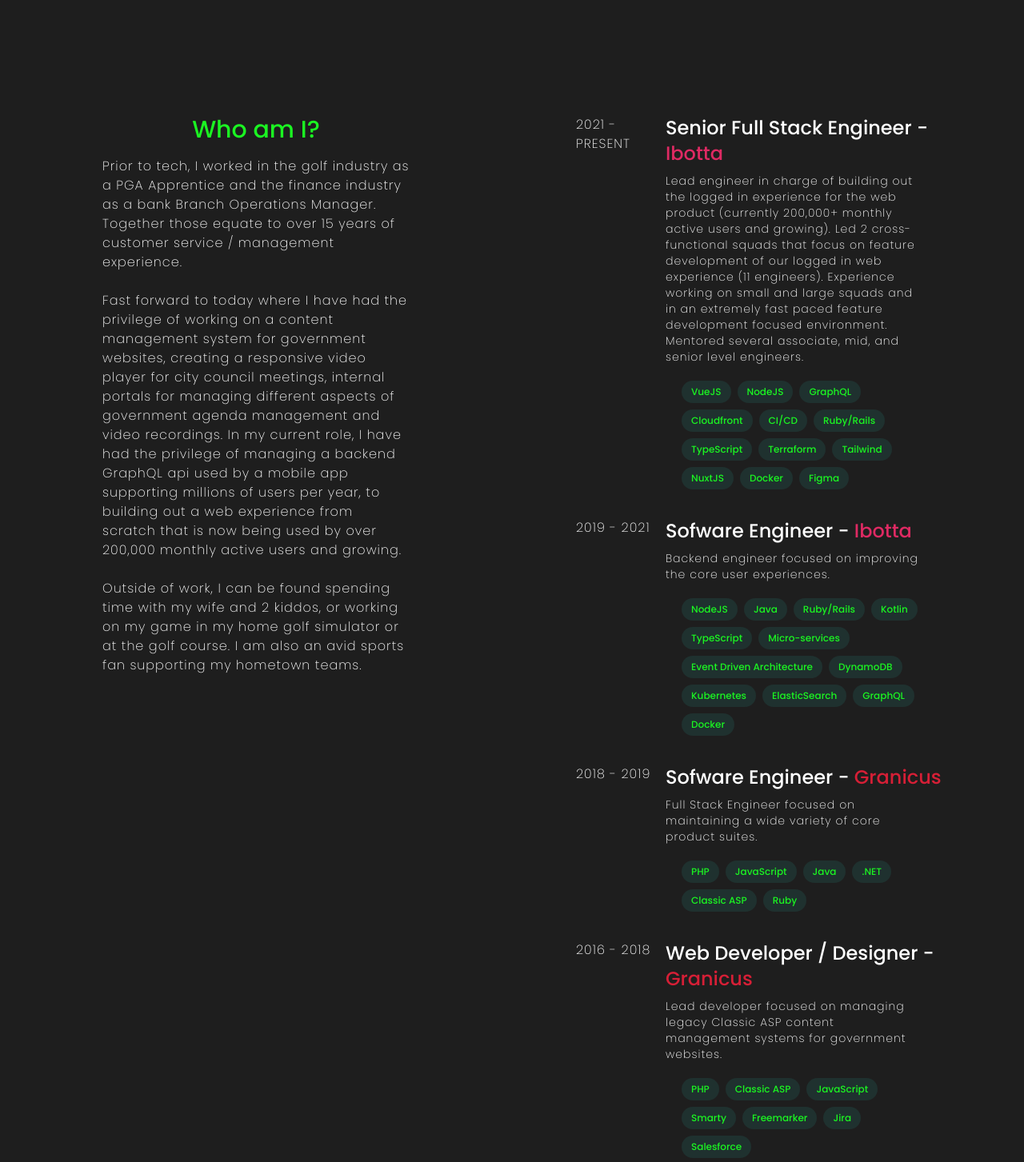
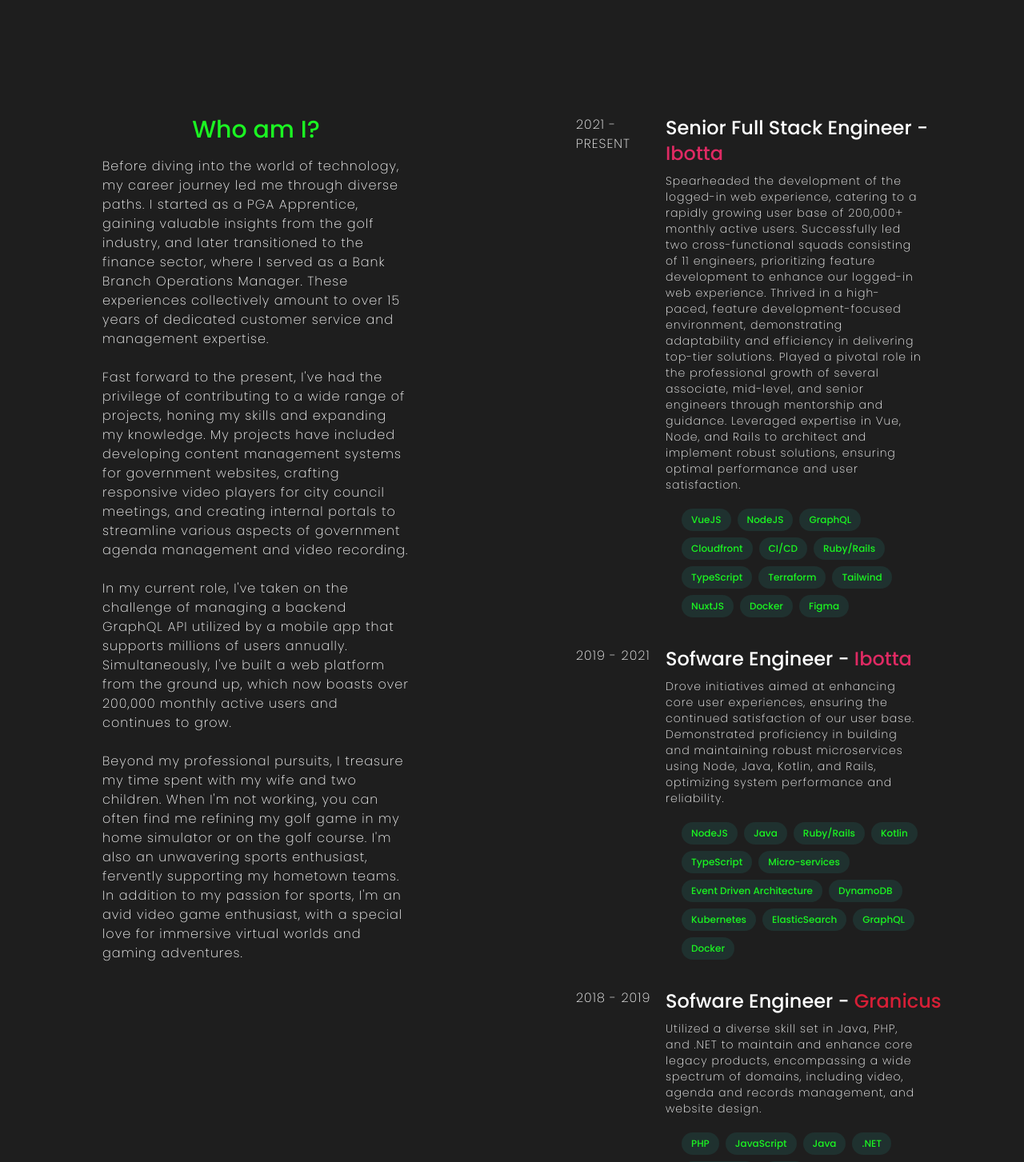
Before and after one commit to iShawshank/ishawshank.github.io, a React (Create React App) app: page / in a window 1280 px wide. Shown: the part 880-2333 px from the top of the page at 80% size. Built offline with nearby package versions, Linux system fonts and the light colour scheme.

Commit message:
initial copy updates

```diff
--- a/src/components/Intro/Intro.js
+++ b/src/components/Intro/Intro.js
@@ -16,7 +16,7 @@
         <p className='introText'>I'm <span className='introName'>Kevin Shaw</span></p>
         <span className='introTitle'>Senior Full Stack Engineer</span>
         <p className='introDescription mb-3'>
-          Husband, Dad of 2, and Software Engineer with 7+ years of engineering experience and over 20+ years of professional experience.
+        I'm a dedicated husband, a proud father of two, and a seasoned Software Engineer. With more than seven years of engineering experience under my belt and a professional journey spanning over two decades, I'm passionate about solving complex problems and creating innovative solutions.
         </p>
         <div className='buttonContainer flex justify-center lg:justify-start'>
           <button className='hireMeBtn' onClick={() => document.getElementById('contact').scrollIntoView({ behavior: 'smooth'})}>
--- a/src/components/Projects/Projects.css
+++ b/src/components/Projects/Projects.css
@@ -5,3 +5,7 @@
 .projectGrid {
   max-width: 75rem;
 }
+
+.projectsHeader {
+  color: #1bf522;
+}
--- a/src/components/Projects/Projects.js
+++ b/src/components/Projects/Projects.js
@@ -6,7 +6,8 @@
 const Projects = () => {
   return (
     <section id='projects' className='flex flex-col justify-center items-center'>
-      <h4 className='text-4xl font-semibold py-4 mt-8 lg:mt-0'>My Projects</h4>
+      <h4 className='projectsHeader text-4xl font-semibold py-4 mt-8 lg:mt-0'>My Projects</h4>
+      <p className='flex px-4 font-thin'>Select each project to learn more about the key technology used</p>
       <div className='projectGrid grid grid-cols-1 lg:grid-cols-3 w-full'>
         {resumeData.projects.map(project => (<SingleProject project={project} key={project.id} />))}
       </div>
--- a/src/components/Skills/Skills.js
+++ b/src/components/Skills/Skills.js
@@ -1,25 +1,37 @@
-import React from 'react'
+import React from 'react';
 import './Skills.css';
 import { resumeData } from '../../data/resumeData';
 import Job from './Job';
 
 const Skills = () => {
   return (
-    <section id='skills' className='grid grid-cols-1 lg:grid-cols-2'>
-      <div className='aboutMe hidden md:flex flex-col justify-start items-center'>
-        <h4 className='aboutMeHeader text-3xl font-normal mb-4'>Who am I?</h4>
-        <p className='aboutMeText'>{resumeData.whoAmI}</p>
-        <br/>
-        <p className='aboutMeText'>{resumeData.whoAmI2}</p>
-        <br/>
-        <p className='aboutMeText'>{resumeData.outsideOfWork}</p>
+    <section id="skills" className="grid grid-cols-1 lg:grid-cols-2">
+      <div className="aboutMe hidden md:flex flex-col justify-start items-center">
+        <h4 className="aboutMeHeader text-3xl font-normal mb-4">
+          Who am I?
+        </h4>
+        <p className="aboutMeText">{resumeData.whoAmI}</p>
+        <br />
+        <p className="aboutMeText">{resumeData.whoAmI2}</p>
+        <br />
+        <p className="aboutMeText">{resumeData.whoAmI3}</p>
+        <br />
+        <p className="aboutMeText">{resumeData.outsideOfWork}</p>
       </div>
-      <div className='experience flex flex-col px-4'>
-        { resumeData.experience.map(job => (<Job job={job} key={job.id} />))}
-        <a href='/resume.pdf' target='_blank' className='resumeLink lg:ml-8 lg:mt-8'>View full Resume ></a>
+      <div className="experience flex flex-col px-4">
+        {resumeData.experience.map((job) => (
+          <Job job={job} key={job.id} />
+        ))}
+        <a
+          href="/resume.pdf"
+          target="_blank"
+          className="resumeLink lg:ml-8 lg:mt-8"
+        >
+          View full Resume >
+        </a>
       </div>
     </section>
-  )
-}
+  );
+};
 
-export default Skills
+export default Skills;
--- a/src/data/resumeData.js
+++ b/src/data/resumeData.js
@@ -1,10 +1,12 @@
 export const resumeData = {
   whoAmI:
-    'Prior to tech, I worked in the golf industry as a PGA Apprentice and the finance industry as a bank Branch Operations Manager. Together those equate to over 15 years of customer service / management experience.',
+    'Before diving into the world of technology, my career journey led me through diverse paths. I started as a PGA Apprentice, gaining valuable insights from the golf industry, and later transitioned to the finance sector, where I served as a Bank Branch Operations Manager. These experiences collectively amount to over 15 years of dedicated customer service and management expertise.',
   whoAmI2:
-    'Fast forward to today where I have had the privilege of working on a content management system for government websites, creating a responsive video player for city council meetings, internal portals for managing different aspects of government agenda management and video recordings. In my current role, I have had the privilege of managing a backend GraphQL api used by a mobile app supporting millions of users per year, to building out a web experience from scratch that is now being used by over 200,000 monthly active users and growing.',
+    "Fast forward to the present, I've had the privilege of contributing to a wide range of projects, honing my skills and expanding my knowledge. My projects have included developing content management systems for government websites, crafting responsive video players for city council meetings, and creating internal portals to streamline various aspects of government agenda management and video recording.",
+  whoAmI3:
+    "In my current role, I've taken on the challenge of managing a backend GraphQL API utilized by a mobile app that supports millions of users annually. Simultaneously, I've built a web platform from the ground up, which now boasts over 200,000 monthly active users and continues to grow.",
   outsideOfWork:
-    'Outside of work, I can be found spending time with my wife and 2 kiddos, or working on my game in my home golf simulator or at the golf course. I am also an avid sports fan supporting my hometown teams.',
+    "Beyond my professional pursuits, I treasure my time spent with my wife and two children. When I'm not working, you can often find me refining my golf game in my home simulator or on the golf course. I'm also an unwavering sports enthusiast, fervently supporting my hometown teams. In addition to my passion for sports, I'm an avid video game enthusiast, with a special love for immersive virtual worlds and gaming adventures.",
   experience: [
     {
       id: 5,
@@ -13,7 +15,7 @@
       companyLink: 'https://ibotta.com',
       title: 'Senior Full Stack Engineer',
       description:
-        'Lead engineer in charge of building out the logged in experience for the web product (currently 200,000+ monthly active users and growing). Led 2 cross-functional squads that focus on feature development of our logged in web experience (11 engineers). Experience working on small and large squads and in an extremely fast paced feature development focused environment. Mentored several associate, mid, and senior level engineers.',
+        'Spearheaded the development of the logged-in web experience, catering to a rapidly growing user base of 200,000+ monthly active users. Successfully led two cross-functional squads consisting of 11 engineers, prioritizing feature development to enhance our logged-in web experience. Thrived in a high-paced, feature development-focused environment, demonstrating adaptability and efficiency in delivering top-tier solutions. Played a pivotal role in the professional growth of several associate, mid-level, and senior engineers through mentorship and guidance. Leveraged expertise in Vue, Node, and Rails to architect and implement robust solutions, ensuring optimal performance and user satisfaction.',
       skills: [
         'VueJS',
         'NodeJS',
@@ -36,7 +38,7 @@
       companyLink: 'https://ibotta.com',
       title: 'Sofware Engineer',
       description:
-        'Backend engineer focused on improving the core user experiences.',
+        'Drove initiatives aimed at enhancing core user experiences, ensuring the continued satisfaction of our user base. Demonstrated proficiency in building and maintaining robust microservices using Node, Java, Kotlin, and Rails, optimizing system performance and reliability.',
       skills: [
         'NodeJS',
         'Java',
@@ -59,7 +61,7 @@
       companyLink: 'https://granicus.com/',
       title: 'Sofware Engineer',
       description:
-        'Full Stack Engineer focused on maintaining a wide variety of core product suites.',
+        'Utilized a diverse skill set in Java, PHP, and .NET to maintain and enhance core legacy products, encompassing a wide spectrum of domains, including video, agenda and records management, and website design.',
       skills: [
         'PHP',
         'JavaScript',
@@ -76,7 +78,7 @@
       companyLink: 'https://granicus.com/',
       title: 'Web Developer / Designer',
       description:
-        'Lead developer focused on managing legacy Classic ASP content management systems for government websites.',
+        'Spearheaded the management and modernization of legacy Classic ASP content management systems for government websites, ensuring improved functionality, security, and user experience.',
       skills: [
         'PHP',
         'Classic ASP',
@@ -94,7 +96,7 @@
       companyLink: 'https://granicus.com/',
       title: 'Senior Customer Care Engineer',
       description:
-        'Lead a core team of 12 customer care agents focused on providing customer service to over 2000 government agencies.',
+        'Led and managed a core team of 12 dedicated customer care agents, ensuring the delivery of exceptional customer service to over 2,000 government agencies.',
       skills: [
         'Customer Service',
         'Salesforce',
@@ -110,8 +112,24 @@
       id: 1,
       name: 'ishawshank.github.io',
       img: 'portfolio.png',
+      description3:
+        'Loosely designed in <a href="https://www.figma.com/" target="_blank" class="link">Figma</a> and coded in <a href="https://code.visualstudio.com/" target="_blank" class="link">VS Code</a> by yours truly. Built with <a href="https://react.dev/" target="_blank" class="link">ReactJS</a> and <a href="https://tailwindcss.com/" target="_blank" class="link">Tailwind CSS</a>, deployed with Github pages.',
       description:
-        'This site you are currently on. Loosely designed in <a href="https://www.figma.com/" target="_blank" class="link">Figma</a> and coded in <a href="https://code.visualstudio.com/" target="_blank" class="link">VS Code</a> by yours truly. Built with <a href="https://react.dev/" target="_blank" class="link">ReactJS</a> and <a href="https://tailwindcss.com/" target="_blank" class="link">Tailwind CSS</a>, deployed with Github pages.',
+        'You are currently exploring this very site! This website was born from the fusion of design and code, brought to life by yours truly.',
+      description2:
+        "This project reflects not only the technical skills but also the creative vision that I bring to my work. It's a testament to the power of technology in transforming ideas into reality.",
+      keyTechnologies: {
+        Design:
+          'The visual blueprint of this site took shape in Figma, providing a foundation for its aesthetics and user experience.',
+        Development:
+          "Every line of code, from the backend to the frontend, was meticulously crafted in Visual Studio Code.",
+        'Frontend Framework':
+          'The site was developed using the power and flexibility of ReactJS, ensuring a dynamic and interactive user experience.',
+        Styling:
+          'Tailwind CSS played a significant role in shaping the visual identity and responsiveness of this site, making it as visually appealing as it is functional.',
+        Deployment:
+          'The site is seamlessly accessible to the world, thanks to its deployment on GitHub Pages, making it available for anyone to explore and appreciate.',
+      },
       altText: 'ishawshank.github.io screenshot',
       url: '',
       imgType: 'landscape',
@@ -121,7 +139,15 @@
       name: 'Golf launch monitor averages',
       img: 'PGATourAverages.png',
       description:
-        'Web app that is used to display PGA tour launch monitor stat averages for use in Golf Simulators. This site was built using Nuxt.js and Tailwind CSS.',
+        'Presenting a web application designed to elevate the Golf Simulator experience by showcasing PGA Tour launch monitor stat averages. Crafted with precision and expertise, this project encapsulates the essence of golf and technology.',
+      description2:
+        "With this project, I've blended a passion for golf with technical acumen to create a platform that enhances the experience of golf enthusiasts and simulator users.",
+      keyTechnologies: {
+        Framework:
+          'The heart of this application beats with the power of Nuxt.js, offering seamless rendering and a delightful user interface.',
+        'Visual Appeal':
+          'The user interface and aesthetics have been finely tuned using the versatile styling of Tailwind CSS, ensuring a visually pleasing and responsive design.',
+      },
       altText: 'PGA Tour Averages screenshot',
       url: 'https://ishawshank.github.io/golf-launch-monitor-averages/',
       imgType: 'landscape',
@@ -131,7 +157,17 @@
       name: 'Shawshank Golf Stats',
       img: 'ShawshankGolfStats.png',
       description:
-        'Golf stat tracking mobile app. I built this app using React Native, Redux, and Expo. I have not yet released this to the apple or google stores as it is still in beta testing.',
+        "Introducing a golf enthusiast's dream—a mobile app dedicated to tracking your golf stats. This app, meticulously crafted for both iOS and Android platforms, has been a labor of love and expertise.",
+      description2:
+        "While the app is not yet released on the Apple App Store or Google Play Store, it's currently in its beta testing phase. This means it's continually evolving, improving, and gearing up for a full-scale launch in the near future. Stay tuned for its official release!",
+      keyTechnologies: {
+        Framework:
+          'Developed using the power and flexibility of React Native, this app ensures a smooth and consistent user experience across both major mobile platforms.',
+        'State Management':
+          'Leveraging the capabilities of Redux, the app offers efficient and organized data management.',
+        'Development Environment':
+          'Created with Expo, the app simplifies development and accelerates the process, making it a robust tool for golf enthusiasts.',
+      },
       altText: 'ishawshank.github.io screenshot',
       url: '',
       imgType: 'portrait',
```
Also changed, not shown: src/components/Projects/SingleProject.js (+67 -14 lines).
